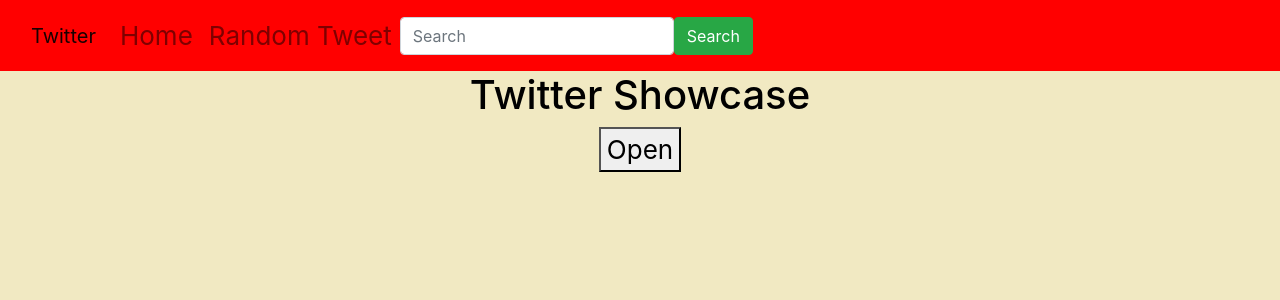
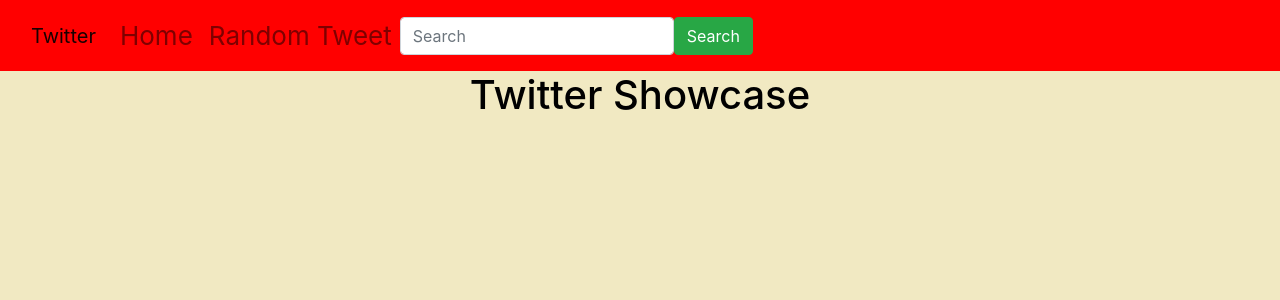
Before and after one commit to Mray2k4/Twitter-App, a React (Create React App) app: page / in a window 1280 px wide. Shown: the top 300 px of the page. Built offline with nearby package versions, Linux system fonts and the light colour scheme.

Commit message:
Made open tweet box on Retweets page only

```diff
--- a/src/App.js
+++ b/src/App.js
@@ -18,10 +18,13 @@ function App() {
       break
   }
 
-const [openTweet, setOpenTweet] = useState(false);
 
-function btnOpen() {
-  setOpenTweet(true)
+function api() {
+  fetch('/api/tweets')           //api for the get request
+  .then(res => res.json())
+  .then(function(data){
+	console.log(data)
+  });
 }
 
 return (
@@ -30,10 +33,6 @@ function btnOpen() {
       <NavScrollExample/>
     <h1>Twitter Showcase</h1>
       {component}
-      <button className="openTweetBtn"
-       onClick={btnOpen}
-        >Open</button>
-      {openTweet && <TweetBox closeTweet={setOpenTweet}/>}
      </header>
 
   </div>
--- a/src/components/Retweets.js
+++ b/src/components/Retweets.js
@@ -1,14 +1,22 @@
 import React from 'react'
 import TweetBox from "./TweetBox";
+import { useState } from 'react';
 
-function Retweets(openTweet, setOpenTweet, btnOpen) {
+function Retweets() {
+
+  const [openTweet, setOpenTweet] = useState(false);
+
+  function btnOpen() {
+    setOpenTweet(true)
+  }
+
   return (
     <>
     <div>Retweets</div>
-      {/* <button className="openTweetBtn"
-       onClick={btnOpen}
-        >Open</button>
-      {openTweet && <TweetBox/>} */}
+       <button className="openTweetBtn"
+     onClick={btnOpen}
+      >Open</button>
+    {openTweet && <TweetBox closeTweet={setOpenTweet}/>}
 
     </>
   )
--- a/src/components/TweetBox.js
+++ b/src/components/TweetBox.js
@@ -3,6 +3,9 @@ import './TweetBox.css'
 // import Retweets from "./Retweets";
 
 function TweetBox({closeTweet}) {
+
+
+
   return (
     <div className='tweetBackgornd'>
       <div className="tweetContainer">
```
Also changed, not shown: src/server.js (line endings or trailing spaces). Lines whose indentation alone changed are shown as unchanged.
